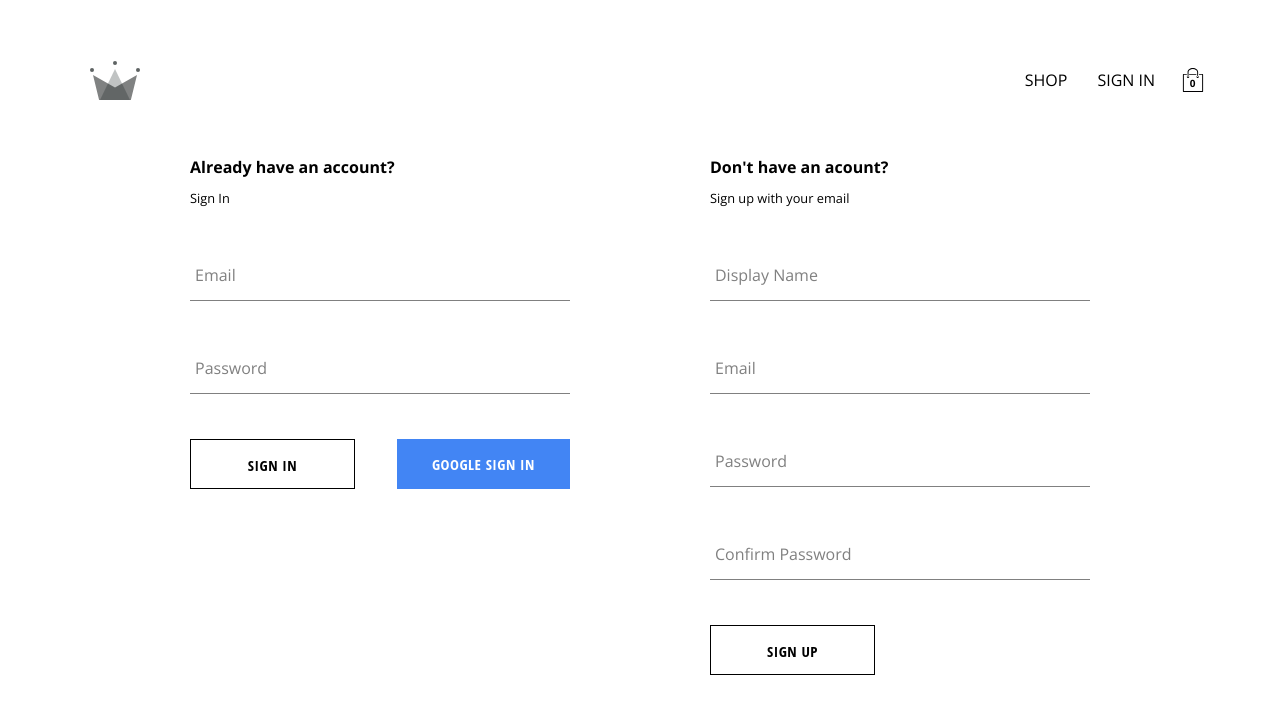
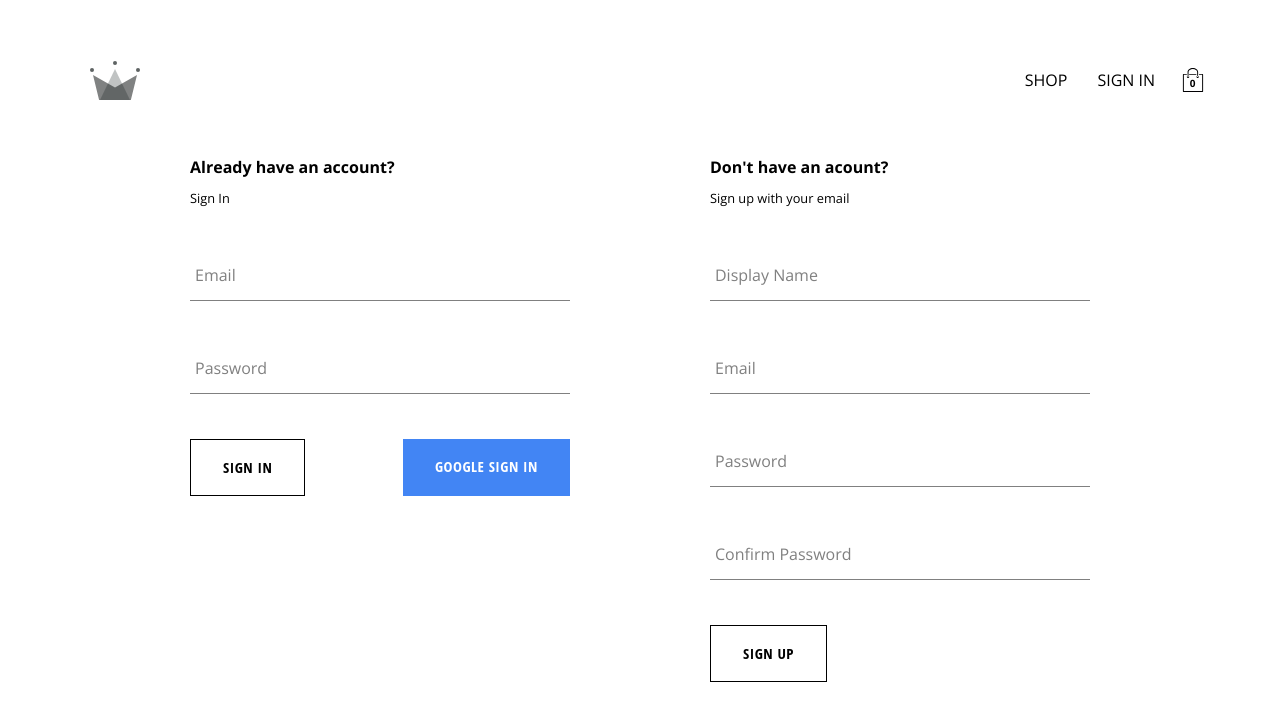
Before and after one commit to sdbxsdb/react-stripe-shop, a React (Create React App) app: page /auth in a window 1280 px wide. Shown: the top 714 px of the page. Built offline with nearby package versions, Linux system fonts and the light colour scheme; no server answers.

Commit message:
before removing and increasing and decreasing cart amounts

```diff
--- a/src/components/button/button.styles.scss
+++ b/src/components/button/button.styles.scss
@@ -1,10 +1,10 @@
 .button-container {
-  min-width: 165px;
+  min-width: 100px;
   width: auto;
-  height: 50px;
+  height: auto;
   letter-spacing: 0.5px;
-  line-height: 50px;
-  padding: 0 35px 0 35px;
+  // line-height: 50px;
+  padding: 1rem 2rem;
   font-size: 15px;
   background-color: black;
   color: white;
@@ -40,7 +40,7 @@
     &:hover {
       background-color: black;
       color: white;
-      border: none;
+      border: 1px solid transparent;
     }
   }
 }
--- a/src/components/product-card/product-card.styles.scss
+++ b/src/components/product-card/product-card.styles.scss
@@ -17,8 +17,9 @@
     width: 80%;
     opacity: 0.7;
     position: absolute;
-    top: 255px;
+    bottom: 2rem;
     display: none;
+
   }
 
   &:hover {
--- a/src/contexts/cart.context.jsx
+++ b/src/contexts/cart.context.jsx
@@ -20,12 +20,16 @@ const addCartItem = (cartItems, productToAdd) => {
   return [...cartItems, { ...productToAdd, quantity: 1 }];
 };
 
+
+
+
 //the actual value you want to access
 export const CartContext = createContext({
   isCartOpen: false,
   setIsCartOpen: () => {},
   cartItems: [],
   addItemToCart: () => {},
+  removeItemFromCart: () => {},
   totalQuantity: 0,
 });
 
```
